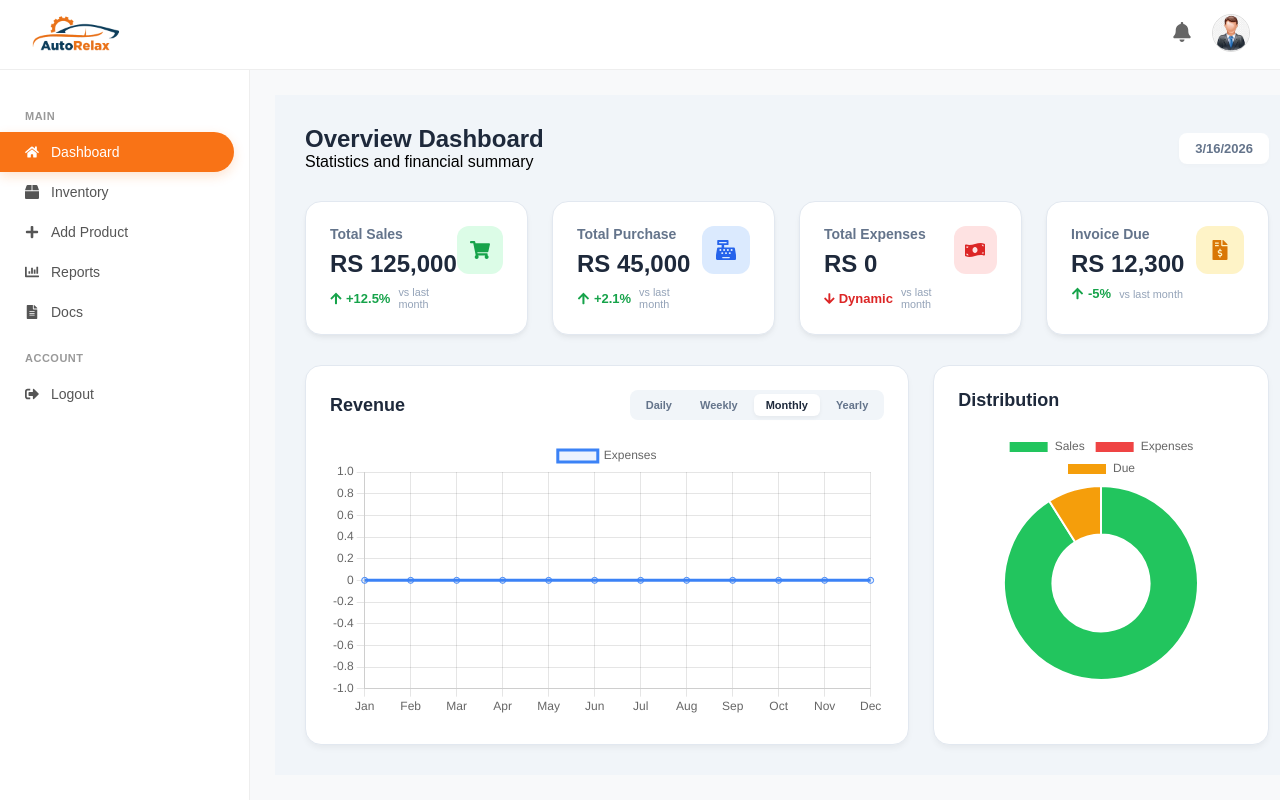
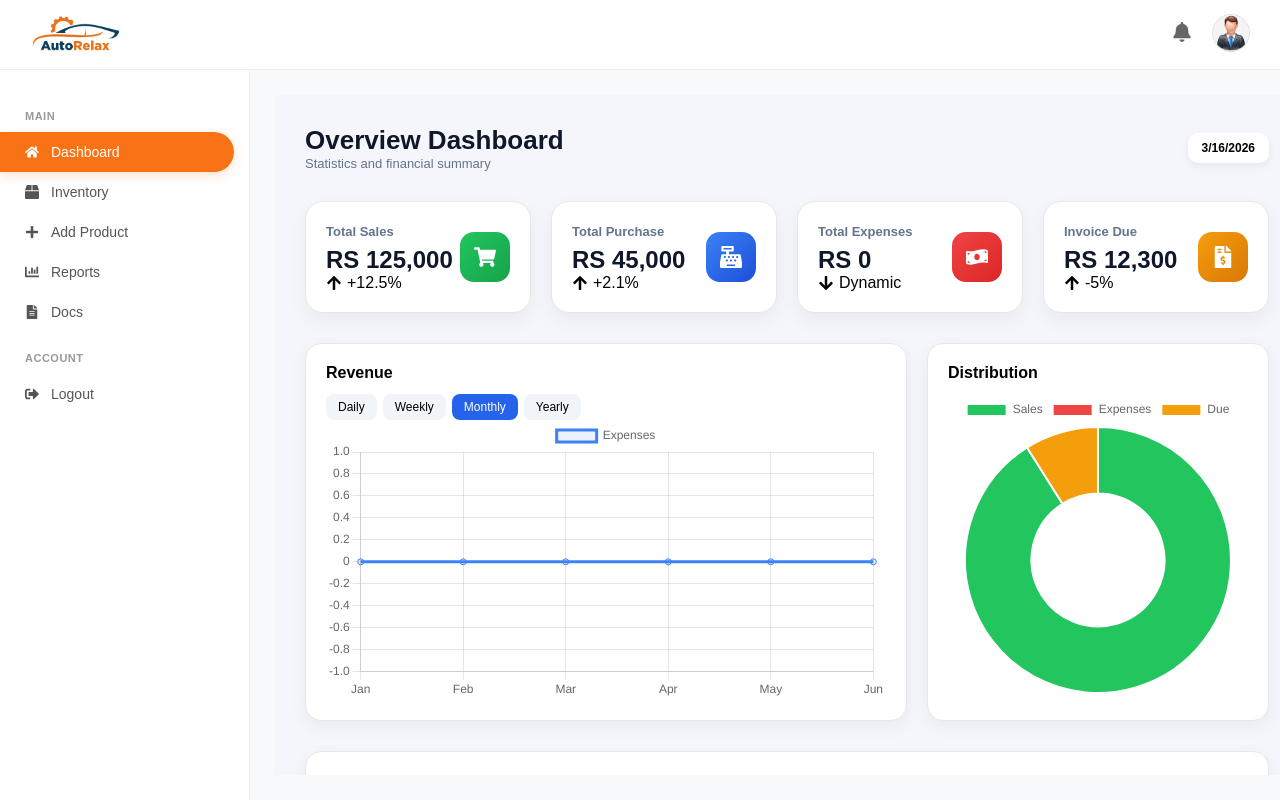
Before and after one commit to AbdulMueez1387/Autorelax-Dashboard, a React (Vite) app in the folder autorelax-dashboard/: page /dashboard in a window 1280 px wide. Built offline with nearby package versions, Linux system fonts and the light colour scheme.

Commit message:
dashboard updated

```diff
--- a/autorelax-dashboard/src/components/MainContent.css
+++ b/autorelax-dashboard/src/components/MainContent.css
@@ -1,12 +1,17 @@
-/* ====== PROFESSIONAL THEME ====== */
+/* =========================
+   GLOBAL LAYOUT
+========================= */
 .dashboard-main-content {
   flex: 1;
-  background: #f1f5f9; /* Soft Slate background */
+  background: #f4f6fb;
   padding: 30px;
   overflow-y: auto;
+  font-family: system-ui, -apple-system, Segoe UI, Roboto, sans-serif;
 }
 
-/* ====== HEADER ====== */
+/* =========================
+   HEADER
+========================= */
 .dashboard-header {
   display: flex;
   justify-content: space-between;
@@ -15,241 +20,200 @@
 }
 
 .dashboard-header h2 {
-  font-size: 24px;
-  font-weight: 700;
-  color: #1e293b;
+  font-size: 26px;
+  font-weight: 900;
+  color: #0f172a;
+}
+
+.dashboard-header p {
+  font-size: 13px;
+  color: #64748b;
 }
 
 .header-date {
-  font-size: 13px;
+  background: #fff;
+  padding: 8px 14px;
+  border-radius: 10px;
+  font-size: 12px;
   font-weight: 600;
-  color: #64748b;
-  background: #fff;
-  padding: 8px 16px;
-  border-radius: 8px;
-  box-shadow: 0 2px 4px rgba(0,0,0,0.02);
+  box-shadow: 0 4px 10px rgba(0,0,0,0.06);
 }
 
-/* ====== CARDS ====== */
+/* =========================
+   CARDS (🔥 COLORFUL PREMIUM)
+========================= */
 .dashboard-stats-grid {
   display: grid;
   grid-template-columns: repeat(4, 1fr);
-  gap: 24px;
+  gap: 20px;
   margin-bottom: 30px;
 }
 
+/* BASE CARD */
 .dashboard-card-pro {
-  background: #ffffff;
-  border-radius: 16px;
-  padding: 24px;
-  box-shadow: 0 4px 6px -1px rgba(0, 0, 0, 0.05), 0 2px 4px -1px rgba(0, 0, 0, 0.03);
-  transition: transform 0.2s, box-shadow 0.2s;
-  border: 1px solid #e2e8f0;
+  background: #fff;
+  border-radius: 18px;
+  padding: 20px;
+  border: 1px solid #e5e7eb;
+  box-shadow: 0 8px 20px rgba(0,0,0,0.05);
+  transition: 0.25s ease;
+  position: relative;
+  overflow: hidden;
 }
 
 .dashboard-card-pro:hover {
-  transform: translateY(-5px);
-  box-shadow: 0 10px 15px -3px rgba(0, 0, 0, 0.1);
+  transform: translateY(-6px);
+  box-shadow: 0 15px 35px rgba(0,0,0,0.12);
 }
 
+/* CARD INNER */
 .card-inner {
   display: flex;
   justify-content: space-between;
-  align-items: flex-start;
+  align-items: center;
 }
 
+/* LABEL */
 .card-label {
-  font-size: 14px;
-  font-weight: 600;
+  font-size: 13px;
+  font-weight: 700;
   color: #64748b;
-  display: block;
-  margin-bottom: 8px;
 }
 
+/* VALUE */
 .card-value {
   font-size: 24px;
-  font-weight: 800;
-  color: #1e293b;
-  margin-bottom: 8px;
+  font-weight: 900;
+  color: #0f172a;
+  margin-top: 6px;
 }
 
+/* ICON BOX */
 .card-icon-box {
-  width: 48px;
-  height: 48px;
-  border-radius: 12px;
+  width: 50px;
+  height: 50px;
+  border-radius: 14px;
   display: flex;
   align-items: center;
   justify-content: center;
-  font-size: 20px;
+  font-size: 22px;
+  color: #fff;
 }
 
-/* Card Accent Colors */
-.sales .card-icon-box { background: #dcfce7; color: #16a34a; }
-.purchase .card-icon-box { background: #dbeafe; color: #2563eb; }
-.expense .card-icon-box { background: #fee2e2; color: #dc2626; }
-.due .card-icon-box { background: #fef3c7; color: #d97706; }
-
-/* Status Indicators */
-.card-update {
-  display: flex;
-  align-items: center;
-  gap: 4px;
-  font-size: 13px;
-  font-weight: 700;
+/* =========================
+   CARD COLORS (🔥 GRADIENTS)
+========================= */
+.dashboard-card-pro:nth-child(1) .card-icon-box {
+  background: linear-gradient(135deg, #22c55e, #16a34a);
 }
 
-.card-update.up { color: #16a34a; }
-.card-update.down { color: #dc2626; }
-
-.card-update small {
-  color: #94a3b8;
-  font-weight: 400;
-  margin-left: 4px;
+.dashboard-card-pro:nth-child(2) .card-icon-box {
+  background: linear-gradient(135deg, #3b82f6, #1d4ed8);
 }
 
-/* ====== CHARTS LAYOUT ====== */
+.dashboard-card-pro:nth-child(3) .card-icon-box {
+  background: linear-gradient(135deg, #ef4444, #dc2626);
+}
+
+.dashboard-card-pro:nth-child(4) .card-icon-box {
+  background: linear-gradient(135deg, #f59e0b, #d97706);
+}
+
+/* =========================
+   CHARTS
+========================= */
 .dashboard-charts-layout {
   display: grid;
-  grid-template-columns: 1.8fr 1fr;
-  gap: 24px;
+  grid-template-columns: 2fr 1fr;
+  gap: 20px;
+  margin-bottom: 30px;
 }
 
 .chart-box {
-  background: #ffffff;
+  background: #fff;
+  padding: 20px;
   border-radius: 16px;
-  padding: 24px;
-  border: 1px solid #e2e8f0;
-  box-shadow: 0 4px 6px -1px rgba(0, 0, 0, 0.05);
+  border: 1px solid #e5e7eb;
+  box-shadow: 0 6px 18px rgba(0,0,0,0.05);
 }
 
-.chart-header {
-  display: flex;
-  justify-content: space-between;
-  align-items: center;
-  margin-bottom: 40px;
+.chart-box h3 {
+  font-size: 16px;
+  font-weight: 800;
+  margin-bottom: 12px;
 }
 
-.chart-header h3 {
-  font-size: 18px;
-  font-weight: 700;
-  color: #1e293b;
+/* buttons */
+.chart-box button {
+  padding: 6px 12px;
+  margin-right: 6px;
+  border: none;
+  background: #f1f5f9;
+  border-radius: 8px;
+  font-size: 12px;
+  cursor: pointer;
+  transition: 0.2s;
 }
 
-.chart-placeholder {
-  height: 250px;
-  display: flex;
-  align-items: center;
-  justify-content: center;
-  background: #f8fafc;
-  border: 2px dashed #e2e8f0;
-  border-radius: 12px;
-  color: #94a3b8;
-  font-style: italic;
-}
-/* --- Chart Header & Filters --- */
-.chart-header {
-  display: flex;
-  justify-content: space-between;
-  align-items: center;
-  margin-bottom: 20px;
+.chart-box button.active {
+  background: #2563eb;
+  color: white;
 }
 
-.chart-filters {
-  display: flex;
-  background: #f1f5f9;
-  padding: 4px;
-  border-radius: 8px;
-  gap: 4px;
-}
-
-.chart-filters button {
-  border: none;
-  background: transparent;
-  padding: 5px 12px;
-  font-size: 11px;
-  font-weight: 700;
-  color: #64748b;
-  cursor: pointer;
-  border-radius: 6px;
-  transition: 0.3s;
-}
-
-.chart-filters button.active-filter {
-  background: white;
-  color: #1e293b;
-  box-shadow: 0 2px 4px rgba(0,0,0,0.05);
-}
-
-.chart-container {
-  height: 280px;
-  width: 100%;
-}
-
-.chart-container-donut {
-  height: 250px;
-  width: 100%;
-  display: flex;
-  justify-content: center;
-}
-
-/* ====== ORDERS SECTION (MODERN) ====== */
+/* =========================
+   ORDERS SECTION (🔥 PREMIUM TABLE)
+========================= */
 .orders-section {
-  background: #ffffff;
+  background: #fff;
   padding: 22px;
   border-radius: 16px;
-  border: 1px solid #eef2f7;
-  box-shadow: 0 6px 18px rgba(15, 23, 42, 0.06);
-  margin-top: 50px;
+  border: 1px solid #e5e7eb;
+  box-shadow: 0 6px 18px rgba(0,0,0,0.05);
 }
 
 .orders-section h3 {
   font-size: 18px;
-  font-weight: 700;
-  margin-bottom: 16px;
+  font-weight: 900;
+  margin-bottom: 15px;
   color: #0f172a;
-  letter-spacing: 0.2px;
 }
 
-/* ====== TABLE WRAPPER (RESPONSIVE FIX) ====== */
-.orders-table-wrapper {
+/* wrapper */
+.table-wrapper {
   width: 100%;
   overflow-x: auto;
   border-radius: 12px;
 }
 
-/* ====== TABLE ====== */
+/* TABLE */
 .orders-table {
   width: 100%;
-  border-collapse: separate;
-  border-spacing: 0;
-  min-width: 700px;
+  border-collapse: collapse;
+  min-width: 850px;
 }
 
 /* HEADER */
 .orders-table thead th {
-  background: #f8fafc;
-  padding: 14px 16px;
+  background: linear-gradient(90deg, #f8fafc, #eef2ff);
+  padding: 14px;
   font-size: 12px;
-  font-weight: 700;
-  color: #64748b;
   text-transform: uppercase;
-  letter-spacing: 0.06em;
+  color: #475569;
   text-align: left;
-  border-bottom: 1px solid #e2e8f0;
+  border-bottom: 1px solid #e5e7eb;
 }
 
-/* BODY */
+/* ROWS */
 .orders-table tbody td {
-  padding: 14px 16px;
-  font-size: 13.5px;
+  padding: 14px;
+  font-size: 13px;
   color: #334155;
   border-bottom: 1px solid #f1f5f9;
-  background: #fff;
 }
 
 /* ROW HOVER */
 .orders-table tbody tr {
-  transition: all 0.2s ease;
+  transition: 0.2s;
 }
 
 .orders-table tbody tr:hover {
@@ -257,95 +221,88 @@
   transform: scale(1.002);
 }
 
-/* ====== STATUS BADGES ====== */
+/* =========================
+   STATUS BADGES
+========================= */
 .status {
-  display: inline-flex;
-  align-items: center;
-  padding: 6px 12px;
+  padding: 5px 12px;
   border-radius: 999px;
   font-size: 11px;
-  font-weight: 600;
-  letter-spacing: 0.3px;
+  font-weight: 800;
+  display: inline-block;
 }
 
-/* Pending */
 .status.pending {
   background: #fff7ed;
   color: #c2410c;
 }
 
-/* In Progress (fixed selector issue) */
 .status.in-progress {
   background: #eff6ff;
   color: #1d4ed8;
 }
 
-/* Completed */
 .status.completed {
   background: #ecfdf5;
   color: #047857;
 }
 
-/* Cancelled (extra professional touch) */
-.status.cancelled {
+.status.canceled {
   background: #fef2f2;
   color: #b91c1c;
 }
 
-/* ====== ACTION BUTTONS ====== */
+/* =========================
+   BUTTONS
+========================= */
 .orders-table button {
-  border: 1px solid #e2e8f0;
-  background: #ffffff;
-  color: #334155;
   padding: 6px 10px;
   border-radius: 8px;
-  font-size: 12px;
-  font-weight: 600;
+  font-size: 11px;
+  border: none;
   cursor: pointer;
-  transition: 0.2s ease;
+  margin-right: 5px;
+  transition: 0.2s;
 }
 
 .orders-table button:hover {
-  background: #f1f5f9;
-  border-color: #cbd5e1;
+  transform: scale(1.08);
 }
 
-/* Primary button variant (optional) */
-.orders-table button.primary {
+.primary {
   background: #2563eb;
-  color: #fff;
-  border: none;
+  color: white;
 }
 
-.orders-table button.primary:hover {
-  background: #1d4ed8;
+.success {
+  background: #22c55e;
+  color: white;
 }
 
-/* ====== RESPONSIVE ====== */
+.danger {
+  background: #ef4444;
+  color: white;
+}
+
+/* =========================
+   RESPONSIVE
+========================= */
 @media (max-width: 1024px) {
-  .orders-section {
-    padding: 18px;
+  .dashboard-stats-grid {
+    grid-template-columns: repeat(2, 1fr);
+  }
+
+  .dashboard-charts-layout {
+    grid-template-columns: 1fr;
   }
 }
 
 @media (max-width: 768px) {
+  .dashboard-main-content {
+    padding: 18px;
+  }
+
   .orders-table {
-    min-width: 600px;
+    min-width: 650px;
   }
 }
-
-@media (max-width: 600px) {
-  .orders-section {
-    padding: 14px;
-  }
-
-  .orders-section h3 {
-    font-size: 16px;
-  }
-
-  .orders-table thead th,
-  .orders-table tbody td {
-    padding: 10px 10px;
-    font-size: 12px;
-  }
-}
--- a/autorelax-dashboard/src/components/MainContent.jsx
+++ b/autorelax-dashboard/src/components/MainContent.jsx
@@ -6,7 +6,7 @@ import {
   FaMoneyBillWave,
   FaFileInvoiceDollar,
   FaArrowUp,
-  FaArrowDown
+  FaArrowDown,
 } from "react-icons/fa";
 
 import { Line, Doughnut } from "react-chartjs-2";
@@ -20,66 +20,107 @@ import {
   Tooltip,
   Legend,
   Filler,
-  ArcElement
-} from 'chart.js';
+  ArcElement,
+} from "chart.js";
 
-ChartJS.register(CategoryScale, LinearScale, PointElement, LineElement, Title, Tooltip, Legend, Filler, ArcElement);
+ChartJS.register(
+  CategoryScale,
+  LinearScale,
+  PointElement,
+  LineElement,
+  Title,
+  Tooltip,
+  Legend,
+  Filler,
+  ArcElement,
+);
 
 const MainContent = () => {
+  // ================= STATES =================
   const [totalExpense, setTotalExpense] = useState(0);
   const [timeFrame, setTimeFrame] = useState("Monthly");
+  const [orders, setOrders] = useState([]);
 
-  // ✅ Orders State
-  const [orders, setOrders] = useState(() => {
+  // ================= LOAD ORDERS (FIXED) =================
+  useEffect(() => {
+    const loadOrders = () => {
+      try {
         const saved = localStorage.getItem("orders");
-    return saved ? JSON.parse(saved) : [];
-  });
 
-  // ✅ Save Orders
+        if (saved) {
+          setOrders(JSON.parse(saved));
+        } else {
+          setOrders([
+            {
+              id: 1,
+              orderId: "ORD-001",
+              fullName: "Ali Khan",
+              city: "Lahore",
+              postalCode: "54000",
+              phone: "03001234567",
+              address: null,
+              apartment: null,
+              status: "Pending",
+            },
+          ]);
+        }
+      } catch (err) {
+        console.log("Order error:", err);
+        setOrders([]);
+      }
+    };
+
+    loadOrders();
+  }, []);
+
+  // ================= SAVE ORDERS =================
   useEffect(() => {
+    if (orders.length === 0) return;
     localStorage.setItem("orders", JSON.stringify(orders));
   }, [orders]);
 
-  // ✅ Dummy Data (first time)
+  // ================= STATUS UPDATE =================
+  const updateStatus = (id, newStatus) => {
+    setOrders((prev) =>
+      prev.map((order) =>
+        order.id === id ? { ...order, status: newStatus } : order,
+      ),
+    );
+  };
+
+  // ================= EXPENSES (FIXED WARNING) =================
   useEffect(() => {
-    if (orders.length === 0) {
-      setOrders([
-        {
-          id: 1,
-          name: "Ali Khan",
-          number: "03001234567",
-          orderId: "ORD-001",
-          product: "Engine Oil",
-          price: 2500,
-          address: "Lahore",
-          status: "Pending"
+    const loadExpenses = () => {
+      const savedExpenses = localStorage.getItem("expenses");
+
+      if (!savedExpenses) return;
+
+      try {
+        const parsed = JSON.parse(savedExpenses);
+
+        const total = parsed.reduce(
+          (sum, item) => sum + Number(item.price || 0),
+          0,
+        );
+
+        setTimeout(() => {
+          setTotalExpense(total);
+        }, 0);
+      } catch (err) {
+        console.log("Expense error:", err);
       }
-      ]);
-    }
+    };
+
+    loadExpenses();
   }, []);
 
-  // ✅ Update Status
-  const updateStatus = (id, newStatus) => {
-    setOrders(orders.map(order =>
-      order.id === id ? { ...order, status: newStatus } : order
-    ));
-  };
-
-  useEffect(() => {
-    const savedExpenses = localStorage.getItem("expenses");
-    if (savedExpenses) {
-      const parsedData = JSON.parse(savedExpenses);
-      const total = parsedData.reduce((sum, item) => sum + Number(item.price || 0), 0);
-      setTotalExpense(total);
-    }
-  }, []);
-
+  // ================= CHART =================
   const chartData = useMemo(() => {
     const labels = {
       Daily: ["Mon", "Tue", "Wed", "Thu", "Fri", "Sat", "Sun"],
       Weekly: ["Week 1", "Week 2", "Week 3", "Week 4"],
-      Monthly: ["Jan", "Feb", "Mar", "Apr", "May", "Jun", "Jul", "Aug", "Sep", "Oct", "Nov", "Dec"],
-      Yearly: ["2023", "2024", "2025", "2026"]
+      Monthly: ["Jan", "Feb", "Mar", "Apr", "May", "Jun"],
+      Yearly: ["2023", "2024", "2025", "2026"],
     };
 
     return {
@@ -87,114 +128,123 @@ const MainContent = () => {
       datasets: [
         {
           label: "Expenses",
-          data: labels[timeFrame].map(() => (totalExpense / labels[timeFrame].length).toFixed(0)),
+          data: labels[timeFrame].map(() =>
+            (totalExpense / labels[timeFrame].length).toFixed(0),
+          ),
           borderColor: "#3b82f6",
           backgroundColor: "rgba(59, 130, 246, 0.1)",
           fill: true,
           tension: 0.4,
-        }
+        },
       ],
     };
   }, [timeFrame, totalExpense]);
 
+  // ================= CARDS =================
   const cards = [
-    { label: "Total Sales", val: "RS 125,000", update: "+12.5%", isLoss: false, cls: "sales", icon: <FaShoppingCart /> },
-    { label: "Total Purchase", val: "RS 45,000", update: "+2.1%", isLoss: false, cls: "purchase", icon: <FaCashRegister /> },
-    { label: "Total Expenses", val: `RS ${totalExpense.toLocaleString()}`, update: "Dynamic", isLoss: true, cls: "expense", icon: <FaMoneyBillWave /> },
-    { label: "Invoice Due", val: "RS 12,300", update: "-5%", isLoss: false, cls: "due", icon: <FaFileInvoiceDollar /> },
+    {
+      label: "Total Sales",
+      val: "RS 125,000",
+      update: "+12.5%",
+      isLoss: false,
+      icon: <FaShoppingCart />,
+    },
+    {
+      label: "Total Purchase",
+      val: "RS 45,000",
+      update: "+2.1%",
+      isLoss: false,
+      icon: <FaCashRegister />,
+    },
+    {
+      label: "Total Expenses",
+      val: `RS ${totalExpense.toLocaleString()}`,
+      update: "Dynamic",
+      isLoss: true,
+      icon: <FaMoneyBillWave />,
+    },
+    {
+      label: "Invoice Due",
+      val: "RS 12,300",
+      update: "-5%",
+      isLoss: false,
+      icon: <FaFileInvoiceDollar />,
+    },
   ];
-
 
   return (
     <main className="dashboard-main-content">
-
       {/* HEADER */}
       <div className="dashboard-header">
-      <div className="header-text">
+        <div>
           <h2>Overview Dashboard</h2>
           <p>Statistics and financial summary</p>
         </div>
-      <div className="header-date">
-        {new Date().toLocaleDateString()}
+
+        <div className="header-date">{new Date().toLocaleDateString()}</div>
+      </div>
+
+      {/* ================= CARDS ================= */}
+      <div className="dashboard-stats-grid">
+        {cards.map((c, i) => (
+          <div key={i} className="dashboard-card-pro">
+            <div className="card-inner">
+              <div>
+                <span className="card-label">{c.label}</span>
+                <h3 className="card-value">{c.val}</h3>
+
+                <div
+                  style={{ display: "flex", alignItems: "center", gap: "5px" }}
+                >
+                  {c.isLoss ? <FaArrowDown /> : <FaArrowUp />}
+                  <span>{c.update}</span>
                 </div>
               </div>
 
-    {/* CARDS */}
-    <div className="dashboard-stats-grid">
-      {cards.map((c, i) => (
-        <div key={i} className={`dashboard-card-pro ${c.cls}`}>
-          <div className="card-inner">
-            <div className="card-info">
-              <span className="card-label">{c.label}</span>
-              <h3 className="card-value">{c.val}</h3>
-
-              <div className={`card-update ${c.isLoss ? "down" : "up"}`}>
-                {c.isLoss ? <FaArrowDown /> : <FaArrowUp />}
-                <span>{c.update}</span>
-                <small>vs last month</small>
-              </div>
-            </div>
-
-            <div className="card-icon-box">
-              {c.icon}
-            </div>
+              <div className="card-icon-box">{c.icon}</div>
             </div>
           </div>
         ))}
       </div>
 
-    {/* CHARTS */}
+      {/* ================= CHARTS ================= */}
       <div className="dashboard-charts-layout">
-
-      {/* LINE CHART */}
-      <div className="chart-box main-chart">
-        <div className="chart-header">
+        <div className="chart-box">
           <h3>Revenue</h3>
 
-          <div className="chart-filters">
-            {["Daily", "Weekly", "Monthly", "Yearly"].map(type => (
+          {["Daily", "Weekly", "Monthly", "Yearly"].map((type) => (
             <button
               key={type}
-                className={timeFrame === type ? "active-filter" : ""}
               onClick={() => setTimeFrame(type)}
+              className={timeFrame === type ? "active" : ""}
             >
               {type}
             </button>
           ))}
-          </div>
+
+          <Line data={chartData} />
         </div>
 
-        <div className="chart-container">
-          <Line data={chartData} options={{ responsive: true }} />
-        </div>
-      </div>
+        <div className="chart-box">
+          <h3>Distribution</h3>
 
-      {/* DONUT */}
-      <div className="chart-box side-chart">
-        <div className="chart-header">
-          <h3>Distribution</h3>
-        </div>
-
-        <div className="chart-container-donut">
           <Doughnut
             data={{
-              labels: ['Sales', 'Expenses', 'Due'],
-              datasets: [{
+              labels: ["Sales", "Expenses", "Due"],
+              datasets: [
+                {
                   data: [125000, totalExpense, 12300],
-                backgroundColor: ['#22c55e', '#ef4444', '#f59e0b']
-              }]
+                  backgroundColor: ["#22c55e", "#ef4444", "#f59e0b"],
+                },
+              ],
             }}
           />
         </div>
       </div>
 
-    </div>
-
-    {/* ORDERS */}
+      {/* ================= ORDERS ================= */}
       <div className="orders-section">
-      <div className="orders-header">
         <h3>Orders</h3>
-      </div>
 
         <div className="table-wrapper">
   <table className="orders-table">
@@ -202,55 +252,79 @@ const MainContent = () => {
       <tr>
         <th>Order ID</th>
         <th>Name</th>
+        <th>City</th>
+        <th>Postal Code</th>
         <th>Phone</th>
-              <th>Product</th>
-              <th>Price</th>
         <th>Address</th>
+        <th>Apartment</th>
         <th>Status</th>
         <th>Action</th>
       </tr>
     </thead>
 
     <tbody>
-            {orders.map(order => (
+      {orders.map((order) => {
+        const statusClass = order.status.toLowerCase().replace(/\s+/g, "-");
+
+        return (
           <tr key={order.id}>
             <td>{order.orderId}</td>
-                <td>{order.name}</td>
-                <td>{order.number}</td>
-                <td>{order.product}</td>
-                <td className="price">Rs. {order.price}</td>
-                <td>{order.address}</td>
+            <td>{order.fullName}</td>
+            <td>{order.city}</td>
+            <td>{order.postalCode}</td>
+            <td>{order.phone}</td>
+            <td>{order.address ?? "N/A"}</td>
+            <td>{order.apartment ?? "N/A"}</td>
 
+            {/* STATUS DROPDOWN */}
             <td>
-                  <span className={`status ${order.status.replace(" ", "-").toLowerCase()}`}>
-                    {order.status}
-                  </span>
+              <select
+                value={order.status}
+                onChange={(e) => updateStatus(order.id, e.target.value)}
+                className={`status-select status ${statusClass}`}
+              >
+                <option value="Pending">Pending</option>
+                <option value="In Progress">In Progress</option>
+                <option value="Completed">Completed</option>
+                <option value="Canceled">Canceled</option>
+              </select>
             </td>
 
-                <td className="action-cell">
+            {/* ACTION */}
+            <td>
               {order.status === "Pending" && (
-                    <button className="btn primary" onClick={() => updateStatus(order.id, "In Progress")}>
-                      Confirm
+                <>
+                  <button className="primary" onClick={() => updateStatus(order.id, "In Progress")}>
+                    Start
                   </button>
+                  <button className="danger" onClick={() => updateStatus(order.id, "Canceled")}>
+                    Cancel
+                  </button>
+                </>
               )}
 
               {order.status === "In Progress" && (
-                    <button className="btn success" onClick={() => updateStatus(order.id, "Completed")}>
-                      Deliver
+                <>
+                  <button className="success" onClick={() => updateStatus(order.id, "Completed")}>
+                    Complete
                   </button>
+                  <button className="danger" onClick={() => updateStatus(order.id, "Canceled")}>
+                    Cancel
+                  </button>
+                </>
               )}
 
-                  {order.status === "Completed" && (
-                    <span className="done-text">✔ Done</span>
-                  )}
+              {order.status === "Completed" && <span className="done">✔ Done</span>}
+
+              {order.status === "Canceled" && <span className="cancel">✖ Canceled</span>}
             </td>
           </tr>
-            ))}
+        );
+      })}
     </tbody>
   </table>
 </div>
       </div>
-
     </main>
   );
 };
```
Lines whose indentation alone changed are shown as unchanged.
